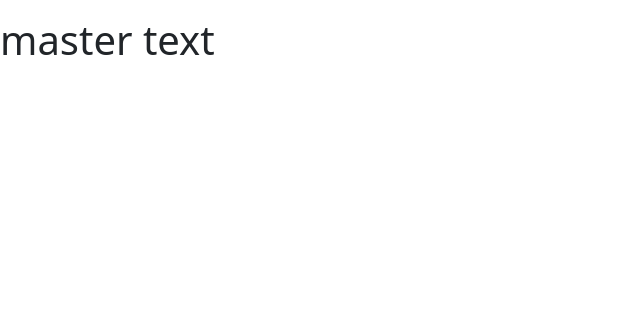
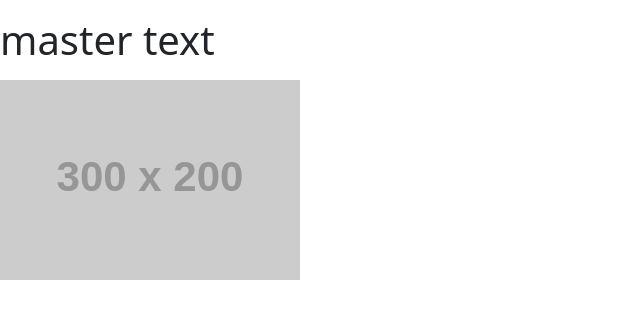
Before and after one commit to KoonzDDS/Test, a plain HTML site: page twopage.html in a window 1280 px wide. Shown: the whole page, without its empty margins (0-640 px from the left). Drawn offline with Linux system fonts and the light colour scheme; placeholder pictures from the web are drawn by us.

Commit message:
add ran-img

```diff
--- a/twopage.html
+++ b/twopage.html
@@ -8,5 +8,6 @@
 </head>
 <body>
     <p><h1>master text</h1></p>
+    <img src="https://fakeimg.pl/300x200/200" random="3">
 </body>
 </html>
```
